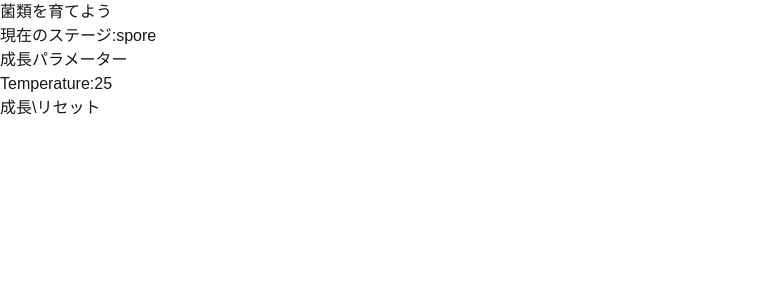
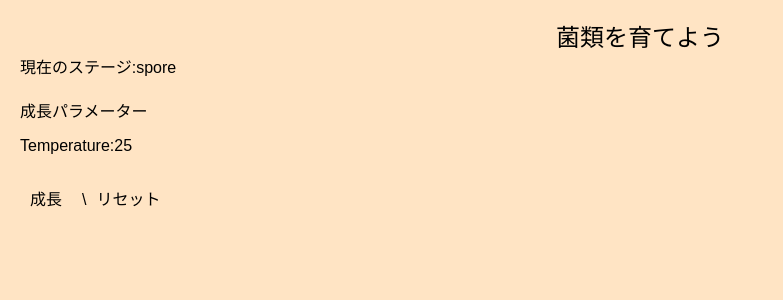
Before and after one commit to 1m4nim/grow-mycelium, a Next.js app: page / in a window 1280 px wide. Shown: the top 300 px of the page, without its empty margins (0-783 px from the left). Built offline with nearby package versions, Linux system fonts and the light colour scheme.

Commit message:
CSSの読み込み忘れていた

```diff
--- a/mycelium-simulation/stores/MyceliumGrowth.css
+++ b/mycelium-simulation/stores/MyceliumGrowth.css
@@ -1,9 +1,17 @@
+body {
+  background-color: bisque;
+  margin: 0;
+  font-family: sans-serif;
+  color: black;
+}
+
 .mycelium-growth-container {
   padding: 20px;
 }
 
 h1 {
   text-align: center;
+  font-size: 24px;
 }
 
 label {
@@ -11,7 +19,7 @@ label {
   margin-top: 10px;
 }
 
-input[type+"number"] {
+input #number {
   margin-left: 10px;
   width: 100px;
   padding: 5px;
--- a/mycelium-simulation/stores/MyceliumGrowth.tsx
+++ b/mycelium-simulation/stores/MyceliumGrowth.tsx
@@ -1,4 +1,5 @@
 import { useMyceliumStore } from "./myceliumStore";
+import "./MyceliumGrowth.css";
 
 const MyceliumGrowth = () => {
   const { data, setParameter, grow, reset } = useMyceliumStore();
```
